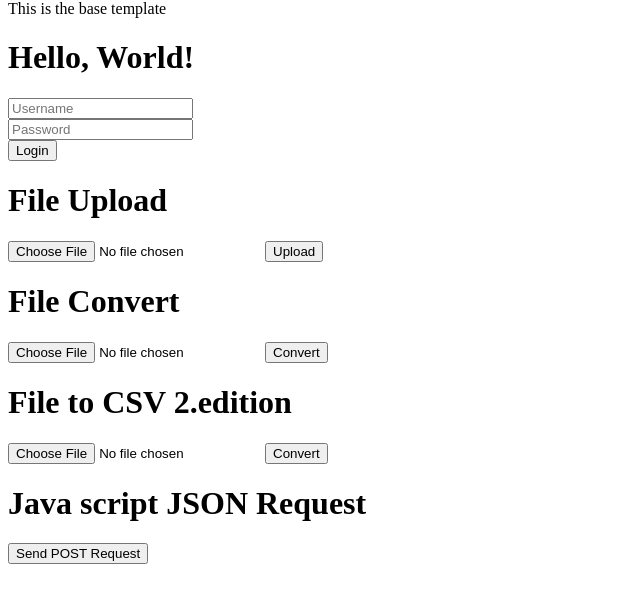
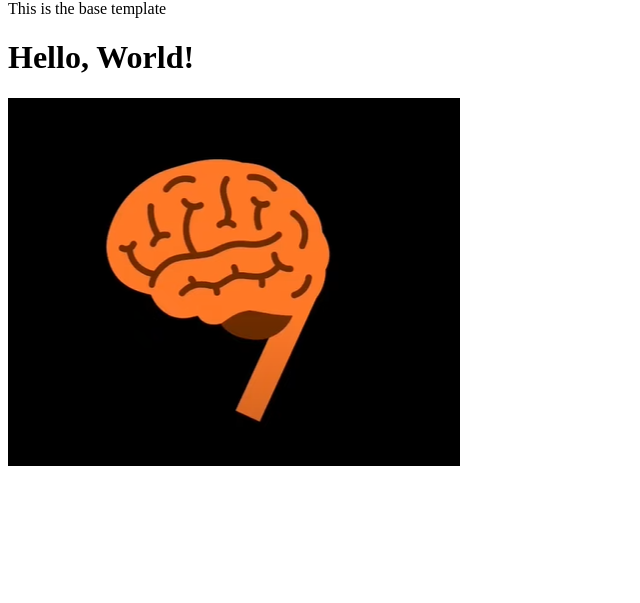
Before and after one commit to Tolian500/flask-crash-cource, a Flask app: page / in a window 1280 px wide. Shown: the part 16-619 px from the top of the page, without its empty margins (0-640 px from the left). Run offline with Flask 3, Linux system fonts and the light colour scheme.

Commit message:
static files

```diff
--- a/app.py
+++ b/app.py
@@ -4,76 +4,12 @@ import os
 import uuid
 
 
-app = Flask(__name__, template_folder='templates')
+app = Flask(__name__, template_folder='templates', static_folder='static', static_url_path='/')
 
 
 @app.route('/',methods=['GET','POST'])
 def index():
-    if request.method == 'GET':
-        return render_template('index.html')
-    elif request.method == 'POST':
-        username = request.form['username']
-        password = request.form['password']
-
-        if username == 'admin' and password == 'admin':
-            return 'Login successful'
-        else:
-            return 'Login failed'
-
-@app.route('/file_upload', methods=['POST'])
-def file_upload():
-    file = request.files['file']
-
-    if file.content_type == 'text/plain':
-        return file.read().decode('utf-8')
-    elif file.content_type in ['application/vnd.openxmlformats-officedocument.spreadsheetml.sheet', 'application/vnd.ms-excel']:
-        df = pd.read_excel(file)
-        return df.to_html()
-    else:
-        return "Invalid file type"
-
-
-@app.route('/convert_csv', methods = ['POST'])
-def convert_csv():
-    file = request.files['file']
-    df = pd.read_excel(file)
-
-    response = Response(
-        df.to_csv(index=False),
-        mimetype='text/csv',
-        headers={'Content-Disposition' : 'attachment; filename=result.csv' }
-
-    )
-    return response
-
-
-@app.route('/convert_csv_two', methods = ['POST'])
-def convert_csv_two():
-    file = request.files['file']
-    df = pd.read_excel(file)
-    if not os.path.exists('downloads'):
-        os.makedirs('downloads')
-
-    filename = f'{uuid.uuid4()}.csv'
-    df.to_csv(os.path.join('downloads', filename))
-    return render_template('download.html', filename=filename)
-
-
-@app.route('/download/<filename>')
-def download_file(filename):
-    return send_from_directory('downloads', filename, download_name='result.csv')
-
-
-@app.route('/handle_post', methods=['POST'])
-def handle_post():
-    greeting = request.json.get('greeting')
-    name = request.json.get('name')
-
-    with open('file.txt', 'w') as f:
-        f.write(f'{greeting} {name}')
-
-    return jsonify({'message': 'Successfully written'})
-
+    return render_template('index.html')
 
 if __name__ == '__main__':
     app.run(host="0.0.0.0", port=5555, debug=True)
--- a/templates/index.html
+++ b/templates/index.html
@@ -4,60 +4,6 @@
 
 {% block content %}
 <h1>Hello, World!</h1>
-<form method="POST" action="{{ url_for('index')}}">
-    <input type="text" name="username" placeholder="Username"><br>
-    <input type="password" name="password" placeholder="Password"><br>
-    <input type="submit" value="Login">
-</form>
-
-
-<h1>File Upload</h1>
-<form method="POST" action="{{ url_for('file_upload')}}" enctype="multipart/form-data">
-    <input type="file" name = "file" accept="application/vnd.openxmlformats-officedocument.spreadsheetml.sheet, application/vnd.ms-excel, text/plain" required="required">
-    <input type="submit" value="Upload">
-
-</form>
-
-<h1>File Convert</h1>
-<form method="POST" action="{{ url_for('convert_csv')}}" enctype="multipart/form-data">
-    <input type="file" name = "file" accept="application/vnd.openxmlformats-officedocument.spreadsheetml.sheet, application/vnd.ms-excel" required="required">
-    <input type="submit" value="Convert">
-
-</form>
-
-<h1>File to CSV 2.edition</h1>
-<form method="POST" action="{{ url_for('convert_csv_two')}}" enctype="multipart/form-data">
-    <input type="file" name = "file" accept="application/vnd.openxmlformats-officedocument.spreadsheetml.sheet, application/vnd.ms-excel" required="required">
-    <input type="submit" value="Convert">
-
-</form>
-
-<h1>Java script JSON Request</h1>
-<button id='post_button'>Send POST Request</button>
-
-<script type="text/javascript">
-    const post_button = document.getElementById('post_button')
-    const jsonData = {
-        name: "Mike",
-        greeting: "Hello"
-    }
-
-    post_button.addEventListener('click', () => {
-        fetch('{{ url_for('handle_post') }}', {
-            method: 'POST',
-            headers: {
-                'Content-Type': 'application/json; charset=UTF-8'
-            },
-            body: JSON.stringify(jsonData)
-        })
-        .then(response => response.json())
-        .then(data => {
-            console.log(data)
-        })
-        .catch(error => {
-            console.error('Error:', error)
-        })
-    })
-</script>
+<img src="/img/image.png" alt="Image">
 
 {% endblock %}
```
Also changed, not shown: static/img/image.png (added).
